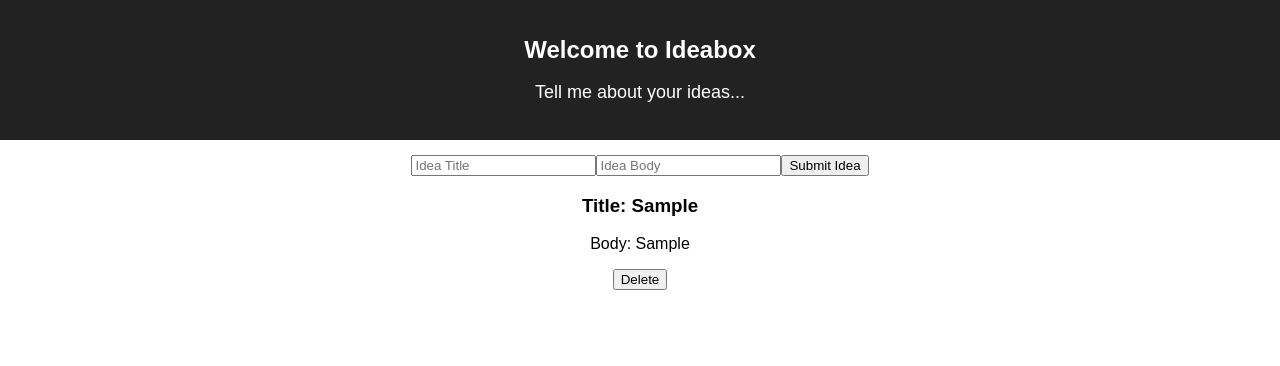
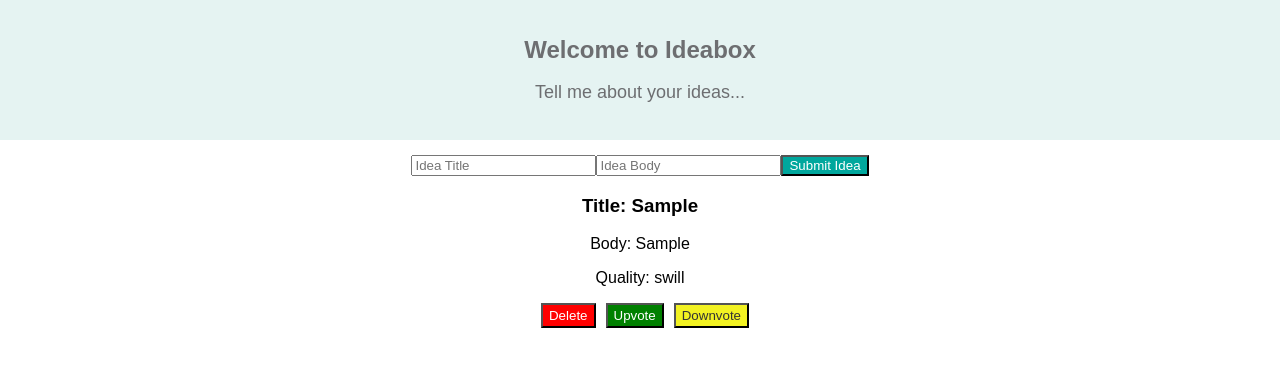
Before and after one commit to tdberg21/ideabox2, a React (Create React App) app: page / in a window 1280 px wide. Both pictures are taken after typing "Sample", "Sample" into the empty fields and a click on the button "Submit Idea". Shown: the top 366 px of the page. Built offline with nearby package versions, Linux system fonts and the light colour scheme.

Commit message:
Add upvote and downvote functionality

```diff
--- a/src/components/App/App.css
+++ b/src/components/App/App.css
@@ -8,11 +8,12 @@
 }
 
 .App-header {
-  background-color: #222;
+  background-color: #e5f3f2;
   height: 100px;
   padding: 20px;
-  color: white;
+  color: #6d6e71;
   margin-bottom: 15px;
+  /* font-family: 'Roboto Slab', serif; */
 }
 
 .App-title {
--- a/src/components/App/App.js
+++ b/src/components/App/App.js
@@ -18,6 +18,39 @@ class App extends Component {
     })
   };
 
+  deleteIdea = (key) => {
+    let filteredIdeas = this.state.ideas.filter(idea => {
+      return (idea.key !== key)
+    })
+    this.setState({
+      ideas: filteredIdeas})
+  }
+
+  increaseQuality = (key) => {
+    let ideaToIncrease = this.state.ideas.filter(idea => (idea.key === key));
+    if (ideaToIncrease[0].quality === 'swill') {
+      ideaToIncrease[0].quality = 'plausible';
+    } else if (ideaToIncrease[0].quality === 'plausible') {
+      ideaToIncrease[0].quality = 'genius';
+    }
+    this.setState({
+      ideas: [...this.state.ideas]
+    })
+  }
+
+  decreaseQuality = (key) => {
+    let ideaToDecrease = this.state.ideas.filter(idea => idea.key === key);
+
+    if (ideaToDecrease[0].quality === 'genius') {
+      ideaToDecrease[0].quality = 'plausible';
+    } else if (ideaToDecrease[0].quality === 'plausible') {
+      ideaToDecrease[0].quality = 'swill';
+    }
+    this.setState({
+      ideas: [...this.state.ideas]
+    })
+  }
+
 
   render() {
     return (
@@ -29,7 +62,11 @@ class App extends Component {
           </p>
         </header>
         <Form saveIdea= {this.saveIdea}/>
-        <CardContainer ideasList={this.state.ideas}/>
+        <CardContainer
+          ideasList= {this.state.ideas}
+          deleteIdea= {this.deleteIdea}
+          increaseQuality= {this.increaseQuality}
+          decreaseQuality= {this.decreaseQuality}/>
       </div>
     );
   }
--- /dev/null
+++ b/src/components/Card/Card.css
@@ -0,0 +1,17 @@
+.card-buttons {
+  margin-left: 10px;
+  height: 25px;
+}
+
+.delete-button {
+  background-color: #ff0000;
+}
+
+.upvote-button {
+  background-color: #008000;
+}
+
+.downvote-button {
+  background-color: #f2f222;
+  color: #333;
+}
--- a/src/components/Card/Card.js
+++ b/src/components/Card/Card.js
@@ -1,11 +1,34 @@
 import React from 'react';
+import './Card.css';
 
 const Card = (props) => {
+
+  const deleteCard = () => {
+    props.deleteIdea(props.idea.key)
+  }
+
+  const increaseQuality = () => {
+    props.increaseQuality(props.idea.key)
+  }
+
+  const decreaseQuality = () => {
+    props.decreaseQuality(props.idea.key)
+  }
+
   return (
     <div>
       <h3>Title: {props.idea.title}</h3>
       <p>Body: {props.idea.body}</p>
-      <button>Delete</button>
+      <p className='quality'> Quality: {props.idea.quality}</p>
+      <button
+        onClick={deleteCard}
+        className='delete-button card-buttons'>Delete</button>
+      <button
+        onClick={increaseQuality}
+        className='upvote-button card-buttons'> Upvote </button>
+      <button
+        onClick= {decreaseQuality}
+        className='downvote-button card-buttons'> Downvote </button>
     </div>
   )
 }
--- a/src/components/CardContainer/CardContainer.js
+++ b/src/components/CardContainer/CardContainer.js
@@ -1,14 +1,22 @@
-import React, { Component } from 'react';
+import React from 'react';
 import Card from '../Card/Card.js'
 
-export default class CardContainer extends Component {
-  render(props) {
-    return (
-      <div>
-        {this.props.ideasList.map((idea) => {
-          return <Card idea={ idea } />
-        })}
-      </div>
-    )
-  }
+const CardContainer = ({ ideasList, deleteIdea, increaseQuality, decreaseQuality }) => {
+  const cardArray = ideasList.map((idea, index) => {
+    return <Card
+      idea= {idea}
+      key= {idea.key}
+      id= {index + idea.title}
+      quality= {idea.quality}
+      deleteIdea= {deleteIdea}
+      increaseQuality= {increaseQuality}
+      decreaseQuality= {decreaseQuality} />
+  })
+  return (
+    <div>
+      {cardArray}
+    </div>
+  )
 }
+
+export default CardContainer;
--- /dev/null
+++ b/src/components/Form/Form.css
@@ -0,0 +1,4 @@
+button {
+  background-color: #00a79d;
+  color: #ffffff;
+}
--- a/src/components/Form/Form.js
+++ b/src/components/Form/Form.js
@@ -1,4 +1,5 @@
 import React, { Component } from 'react';
+import './Form.css';
 
 export default class Form extends Component {
   constructor() {
@@ -12,24 +13,18 @@ export default class Form extends Component {
   }
 
   handleInputs(event) {
-    // console.log(event.target.value)
-    // let { body, title } = event.target;
-    if (event.target.name === 'title') {
-      this.setState(
-        { title: event.target.value }
-      );
-    };
-    if (event.target.name === 'body') {
-      this.setState(
-        { body: event.target.value }
-      );
-    };
+    let {value, name} = event.target
+    this.setState({
+      [name]: value
+    })
   };
 
   sendIdeaToApp() {
     let newIdea = {
       title: this.state.title,
-      body: this.state.body
+      body: this.state.body,
+      quality: 'swill',
+      key: Date.now()
     };
     this.props.saveIdea(newIdea);
     this.setState({
@@ -37,7 +32,6 @@ export default class Form extends Component {
       body: ''
     })
   }
-
 
   render() {
     return (
```
